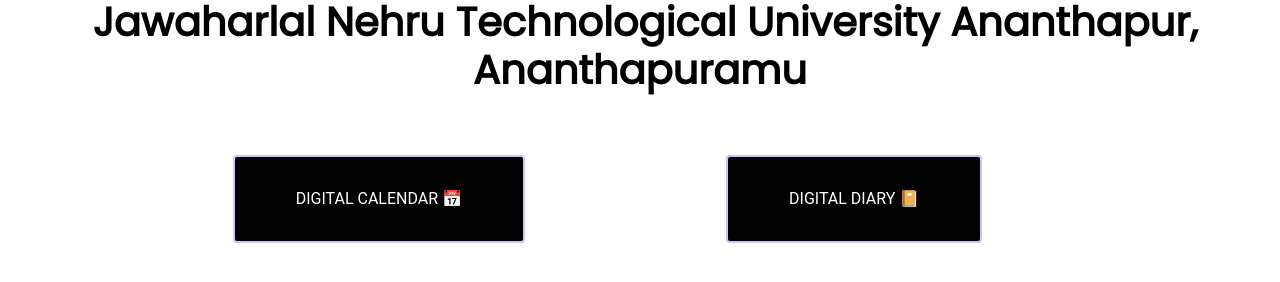
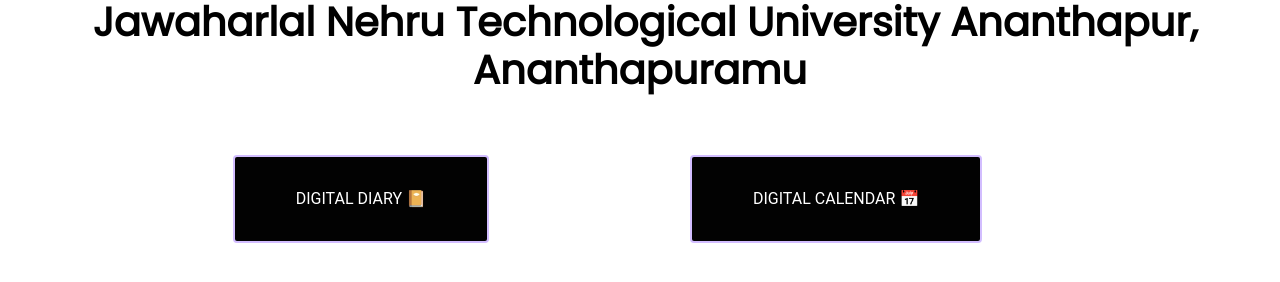
Before and after one commit to venom-s1/new_year_page, a plain HTML site: page list.html in a window 1280 px wide. Shown: the part 242-524 px from the top of the page. Drawn offline with nearby package versions, Linux system fonts and the light colour scheme.

Commit message:
Update list.html

```diff
--- a/list.html
+++ b/list.html
@@ -217,17 +217,19 @@
         <center><img src="https://www.jntua.ac.in/wp-content/uploads/2020/01/cropped-logo-1.png" alt="" height="150px"></center><h1 style=" color: rgb(0, 0, 0); text-align: center;"><strong>&nbsp;Jawaharlal Nehru Technological University Ananthapur, Ananthapuramu</strong></h1>
     </div>
     <ul>
-        <li><button class="button2" onclick="window.location.href='https://heyzine.com/flip-book/2118347489.html'">        <span></span>
+
+
+        <li><button class="button2" onclick="window.location.href='https://heyzine.com/flip-book/4f85ecbb11.html#page/1'">        <span></span>
+            <span></span>
+            <span></span>
+            <span></span>
+            DIGITAL DIARY 📔</button></li>
+
+                <li><button class="button2" onclick="window.location.href='https://heyzine.com/flip-book/2118347489.html'">        <span></span>
             <span></span>
             <span></span>
             <span></span>
             DIGITAL CALENDAR 📅</button></li>
-
-        <li><button class="button2" onclick="window.location.href='https://heyzine.com/flip-book/b9511caa4d.html#page/1'">        <span></span>
-            <span></span>
-            <span></span>
-            <span></span>
-            DIGITAL DIARY 📔</button></li>
     </ul>
 </body>
 </html>
```
